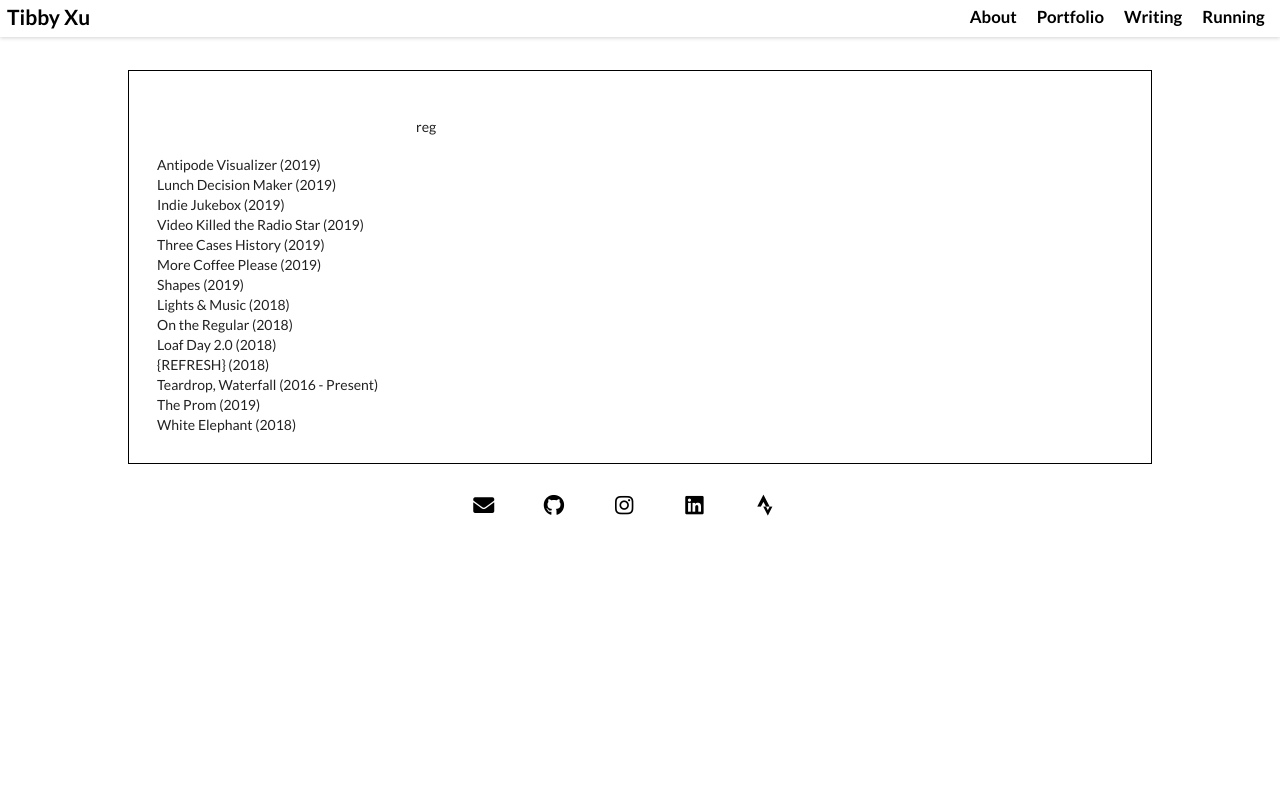
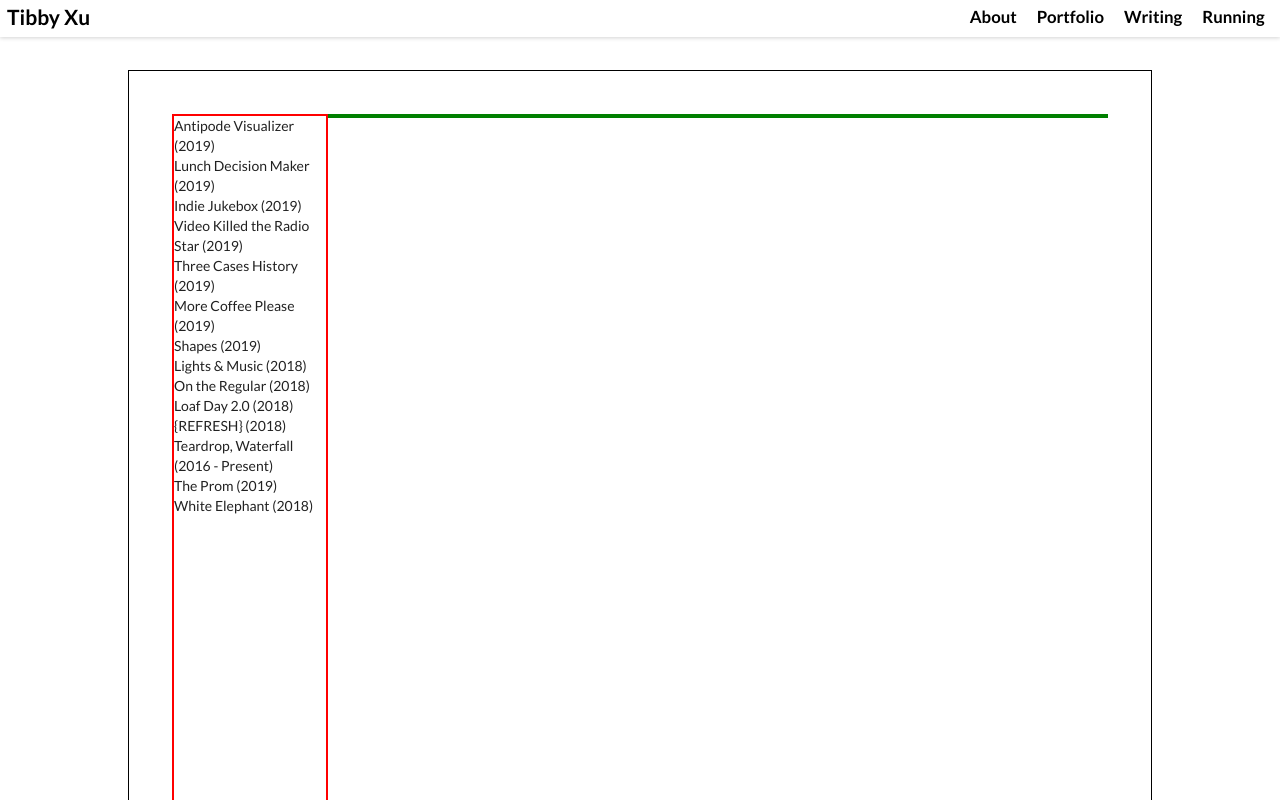
Before and after one commit to fallwall/she-run-freely, a React (Create React App) app: page /#/codes in a window 1280 px wide. Shown: the top 800 px of the page. Built offline with nearby package versions, Linux system fonts and the light colour scheme.

Commit message:
better view2

```diff
--- a/src/App.css
+++ b/src/App.css
@@ -143,6 +143,7 @@ margin: 1em 15%;
   display:block;
 }
 
+
 @media screen and (max-width: 1260px) {
   .mini-portfolio-grid {
     display: grid;
--- a/src/components/PortfolioReg.jsx
+++ b/src/components/PortfolioReg.jsx
@@ -27,7 +27,7 @@ export default class PortfolioReg extends Component {
   render() {
     return (
       <div className="code-wrapper-full">
-        <p>reg</p>
+        <div class='row'>
           <PortfolioRegList
             entries={this.state.entries}
             select={this.selectEntry}
@@ -36,6 +36,7 @@ export default class PortfolioReg extends Component {
             entry={this.state.entry}
           />
         </div>
+      </div>
     )
   }
 }
--- a/src/components/PortfolioRegFrame.jsx
+++ b/src/components/PortfolioRegFrame.jsx
@@ -2,8 +2,10 @@ import React from 'react';
 
 export default function PortfolioRegFrame(props) {
   return (
+    <div class='column2'>
     <div className="portfolio-reg-frame">
       {props.entry && props.entry[0].imgs && props.entry[0].imgs.map(i => <img src={i} alt="cover" />)}
     </div>
+    </div>
   )
 }
--- a/src/components/PortfolioRegList.jsx
+++ b/src/components/PortfolioRegList.jsx
@@ -2,6 +2,7 @@ import React from 'react';
 
 export default function PortfolioRegList(props) {
   return (
+    <div class='column'>
     <div className="portfolio-reg-list">
       {props.entries && props.entries.map(i => <div
         key={i.id}
@@ -12,5 +13,6 @@ export default function PortfolioRegList(props) {
         {i.title} ({i.year})
       </div>)}
     </div>
+    </div>
   )
 }
--- a/src/pages/coding.css
+++ b/src/pages/coding.css
@@ -40,3 +40,45 @@
   -ms-transform: rotate(30deg);
   transform: rotate(30deg);
 }
+
+/* portfolio full view */
+
+.code-wrapper-full {
+  display: flex;
+  flex-direction: row;
+  margin: 15px;
+}
+.row {
+  display: flex;
+  flex-direction: row;
+  flex-wrap: wrap;
+  width: 100%;
+}
+
+.column {
+  display: flex;
+  flex-direction: column;
+  flex-basis: 100%;
+  flex: 1;
+  /* min-width: 600px; */
+}
+
+.column2 {
+  display: flex;
+  flex-direction: column;
+  flex-basis: 100%;
+  flex: 5;
+}
+
+.portfolio-reg-list {
+  height: 100vh;
+  border: red 2px solid;
+}
+
+.portfolio-reg-frame {
+  border: green 2px solid;
+}
+
+.portfolio-reg-frame img {
+  width: 70%;
+}
```
Lines whose indentation alone changed are shown as unchanged.
